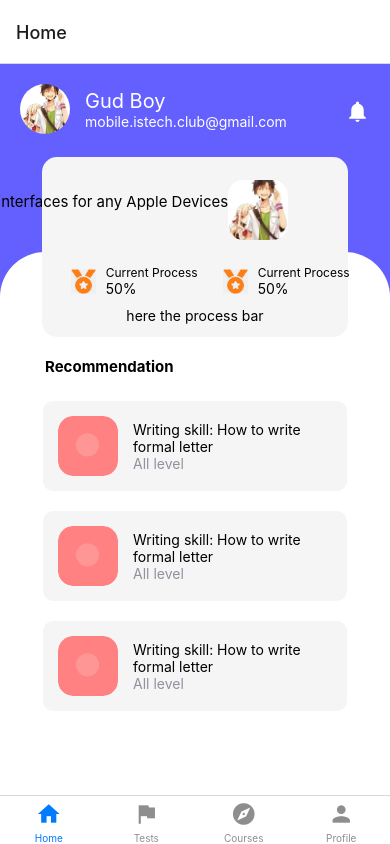
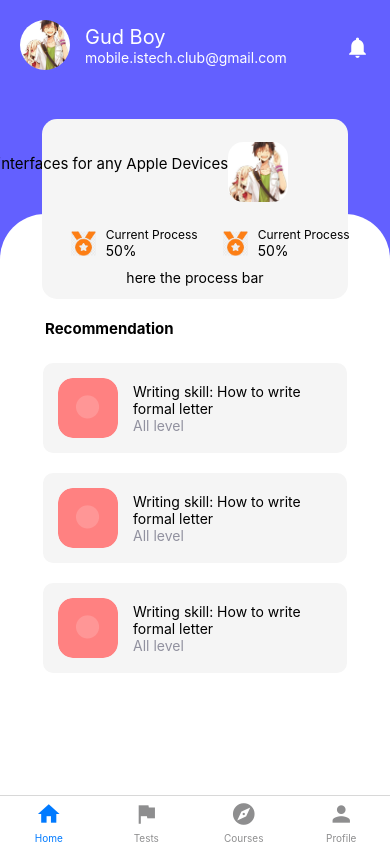
Before and after one commit to mpdn99/english-learning-app, a React Native app: screen /Main in a window 390 px wide. Built offline with nearby package versions, Linux system fonts and the light colour scheme.

Commit message:
update Navigation and setting Firebase

```diff
--- a/App.js
+++ b/App.js
@@ -1,81 +1,10 @@
 // import 'react-native-gesture-handler';
 import React from 'react';
-import {NavigationContainer} from '@react-navigation/native';
-import {createBottomTabNavigator} from '@react-navigation/bottom-tabs';
-import MaterialIcons from 'react-native-vector-icons/MaterialIcons';
-import HomeScreen from './src/screens/HomeScreen';
-import CourseScreen from './src/screens/CourseScreen';
-import TestScreen from './src/screens/TestScreen';
-import LoginScreen from './src/screens/LoginScreen';
-import SignInScreen from './src/screens/SignInScreen';
-import ReadingScreen from './src/screens/ReadingScreen';
-import ProfileScreen from './src/screens/ProfileScreen';
-import AudioplaylistScreen from './src/screens/AudioplaylistScreen';
-import TestQuizzScreen from './src/screens/TestQuizzScreen';
-
-const Tab = createBottomTabNavigator();
+import AppNavigation from './src/navigations';
 
 const App = () => {
   return (
-    <NavigationContainer>
-      <Tab.Navigator
-        screenOptions={{
-          activeTintColor: '#157cdb',
-          inactiveTintColor: '#262626',
-          style:{
-            borderTopStartRadius: 20,
-            borderTopEndRadius: 20,
-            height: 60,
-            position:'absolute'
-          }
-        }}>
-        <Tab.Screen
-          name="Home"
-          component={HomeScreen}
-          options={{
-            tabBarVisible: 'false',
-            tabBarLabel: 'Home',
-            tabBarIcon: ({color}) => (
-              <MaterialIcons name="home" size={26} color={color} />
-            ),
-          }}
-        />
-        <Tab.Screen
-          name="Test"
-          component={TestScreen}
-          options={{
-            tabBarVisible: 'false',
-            tabBarLabel: 'Tests',
-            tabBarIcon: ({color}) => (
-              <MaterialIcons name="flag" size={26} color={color} />
-            ),
-          }}
-        />
-        <Tab.Screen
-          name="Course"
-          component={CourseScreen}
-          options={{
-            tabBarVisible: 'false',
-            tabBarLabel: 'Courses',
-            tabBarIcon: ({color}) => (
-              <MaterialIcons name="explore" size={26} color={color} />
-            ),
-          }}
-        />
-        <Tab.Screen
-          name="Profile"
-          component={ProfileScreen}
-          options={{
-            tabBarVisible: 'false',
-            tabBarLabel: 'Profile',
-            tabBarIcon: ({color}) => (
-              <MaterialIcons name="person" size={26} color={color} />
-            ),
-          }}
-
-        />
-      </Tab.Navigator>
-    </NavigationContainer>
+    <AppNavigation />
   );
 };
 
--- a/package.json
+++ b/package.json
@@ -10,6 +10,7 @@
     "lint": "eslint ."
   },
   "dependencies": {
+    "@react-native-firebase/app": "^12.7.4",
     "@react-navigation/bottom-tabs": "^6.0.5",
     "@react-navigation/native": "^6.0.2",
     "@react-navigation/native-stack": "^6.1.0",
--- /dev/null
+++ b/src/navigations/BottomTabNavigator.js
@@ -0,0 +1,80 @@
+import React from 'react'
+
+import {createBottomTabNavigator} from '@react-navigation/bottom-tabs';
+import MaterialIcons from 'react-native-vector-icons/MaterialIcons';
+import HomeScreen from '../screens/HomeScreen';
+import CourseScreen from '../screens/CourseScreen';
+import TestScreen from '../screens/TestScreen';
+
+import SignInScreen from '../screens/SignInScreen';
+import ReadingScreen from '../screens/ReadingScreen';
+import ProfileScreen from '../screens/ProfileScreen';
+import AudioplaylistScreen from '../screens/AudioplaylistScreen';
+import TestQuizzScreen from '../screens/TestQuizzScreen';
+
+const Tab = createBottomTabNavigator();
+
+const BottomTabNavigator = () => {
+    return (
+        <Tab.Navigator
+            screenOptions={{
+            activeTintColor: '#157cdb',
+            inactiveTintColor: '#262626',
+            style:{
+                borderTopStartRadius: 20,
+                borderTopEndRadius: 20,
+                height: 60,
+                position:'absolute'
+            },
+            headerShown:false
+            }}>
+            <Tab.Screen
+            name="Home"
+            component={HomeScreen}
+            options={{
+                tabBarVisible: 'false',
+                tabBarLabel: 'Home',
+                tabBarIcon: ({color}) => (
+                <MaterialIcons name="home" size={26} color={color} />
+                ),
+            }}
+            />
+            <Tab.Screen
+            name="Test"
+            component={TestScreen}
+            options={{
+                tabBarVisible: 'false',
+                tabBarLabel: 'Tests',
+                tabBarIcon: ({color}) => (
+                <MaterialIcons name="flag" size={26} color={color} />
+                ),
+            }}
+            />
+            <Tab.Screen
+            name="Course"
+            component={CourseScreen}
+            options={{
+                tabBarVisible: 'false',
+                tabBarLabel: 'Courses',
+                tabBarIcon: ({color}) => (
+                <MaterialIcons name="explore" size={26} color={color} />
+                ),
+            }}
+            />
+            <Tab.Screen
+            name="Profile"
+            component={ProfileScreen}
+            options={{
+                tabBarVisible: 'false',
+                tabBarLabel: 'Profile',
+                tabBarIcon: ({color}) => (
+                <MaterialIcons name="person" size={26} color={color} />
+                ),
+            }}
+
+            />
+        </Tab.Navigator>
+    )
+}
+
+export default BottomTabNavigator
--- /dev/null
+++ b/src/navigations/index.js
@@ -0,0 +1,24 @@
+import React from 'react'
+import BottomTabNavigator from './BottomTabNavigator'
+import {NavigationContainer} from '@react-navigation/native';
+import { createNativeStackNavigator } from '@react-navigation/native-stack';
+import LoginScreen from '../screens/LoginScreen';
+
+const Stack = createNativeStackNavigator();
+
+const AppNavigation = () => {
+    return (
+        <NavigationContainer>
+            <Stack.Navigator
+            screenOptions={{
+                headerShown: false
+            }}
+            >
+                {/* <Stack.Screen name="Login" component={LoginScreen} /> */}
+                <Stack.Screen name="Main" component={BottomTabNavigator} />
+            </Stack.Navigator>
+        </NavigationContainer>
+    )
+}
+
+export default AppNavigation
--- a/src/screens/SignInScreen.js
+++ b/src/screens/SignInScreen.js
@@ -1,5 +1,5 @@
 import React from 'react';
-import {SafeAreaView ,StyleSheet, View, Text, ScrollView, Dimensions, TextInput, CheckBox, Button, Alert} from 'react-native';
+import {SafeAreaView ,StyleSheet, View, Text, ScrollView, Dimensions, TextInput, Button, Alert} from 'react-native';
 import MaterialIcons from 'react-native-vector-icons/MaterialIcons';
 import FlatButton from '../components/FlatButton';
 
--- a/src/screens/TestQuizzScreen.js
+++ b/src/screens/TestQuizzScreen.js
@@ -1,5 +1,5 @@
 import React from 'react';
-import {SafeAreaView ,StyleSheet, View, Text, Dimensions, CheckBox, Button, Alert} from 'react-native';
+import {SafeAreaView ,StyleSheet, View, Text, Dimensions, Button, Alert} from 'react-native';
 import V2ReturnTestScreen from '../components/V2ReturnTestScreen';
 import PreviousNextButton from '../components/PreviousNextButton';
 import { Checkbox } from 'react-native-paper';
```
Also changed, not shown: 4 other files (tests, documents, lock files or other folders).
